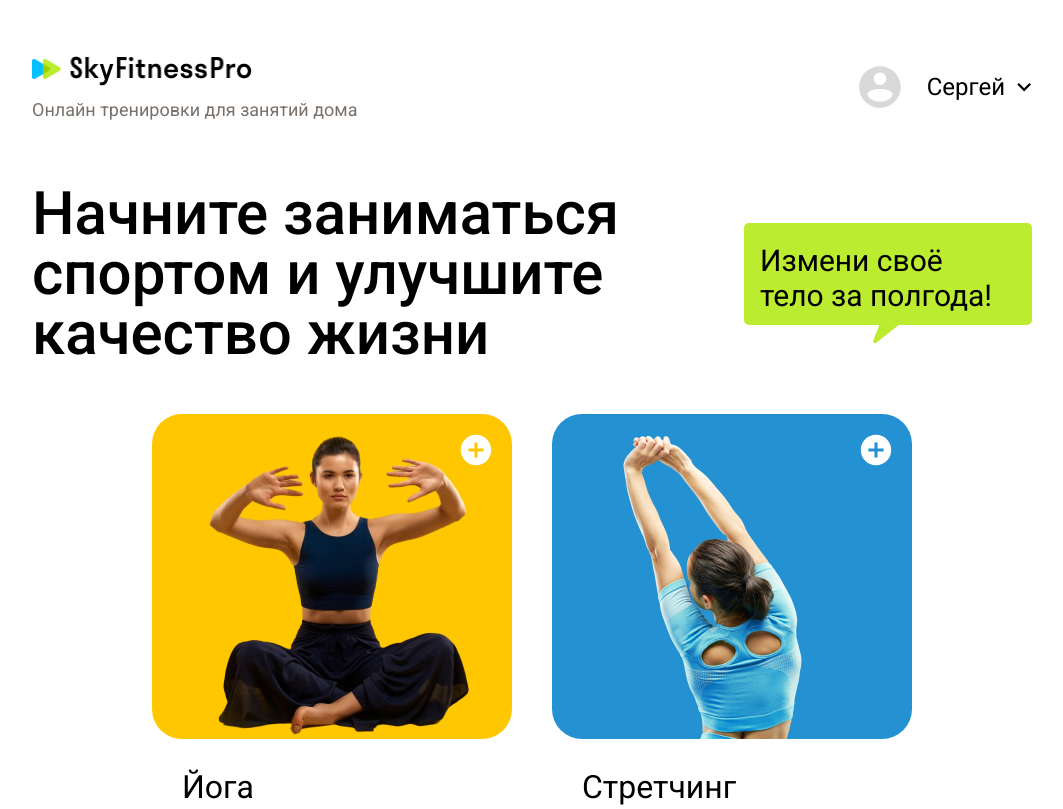
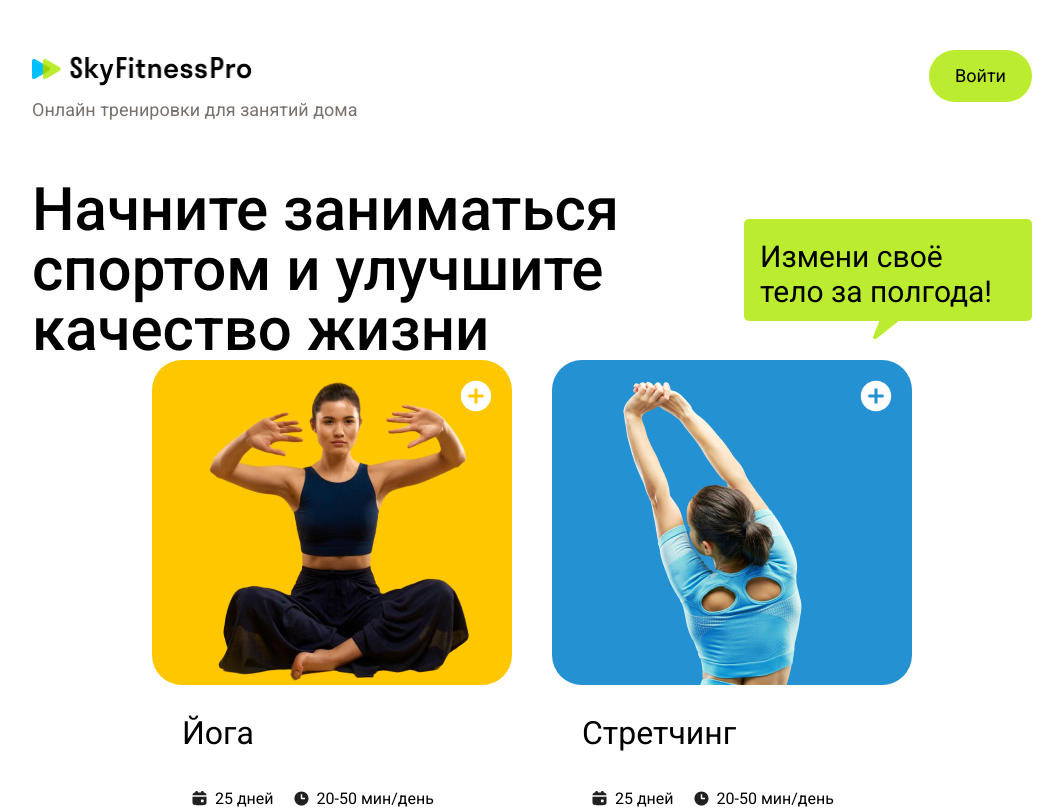
Before and after one commit to ruslankrivilin/SkyFitnessPro_TeamDev, a React (Vite) app: page / in a window 1280 px wide. Shown: the top 809 px of the page, without its empty margins (108-1171 px from the left). Built offline with nearby package versions, Linux system fonts and the light colour scheme.

Commit message:
css_UserModal

```diff
--- a/src/components/Common/Header/Header.tsx
+++ b/src/components/Common/Header/Header.tsx
@@ -22,7 +22,7 @@ export default function Header({ page }: HeaderType) {
     if (user) {
       setIsAuthorizated(true);
     } else {
-      setIsAuthorizated(true);
+      setIsAuthorizated(false);
     }
   }, [page]);
 
@@ -42,7 +42,7 @@ export default function Header({ page }: HeaderType) {
   }
 
   return (
-    <div className="flex justify-between py-[40px] md:pb-[60px] md:pt-[50px]">
+    <div className="flex justify-between relative  py-[40px] md:pb-[60px] md:pt-[50px]">
       <div className="flex flex-col ">
         <div className="flex w-[220px] h-[35px] md:mb-[15px]">
           <Link to={appRoutes.MAIN}>
@@ -66,7 +66,7 @@ export default function Header({ page }: HeaderType) {
           </svg>
 
           <div className="cursor-pointer pl-[10px] flex items-center md:m-0">
-            <div className="sm:hidden md:mr-[12px] md:text-2xl/[26px] md:block">Сергей</div>
+            <div className="hidden md:mr-[12px] md:text-2xl/[26px] ">Сергей</div>
             <svg className=" border-black border-solid  h-[4px] w-[15px] md:h-[15px] ">
               <use xlinkHref="./public/icons/sprite.svg#icon-user-arrow" />
             </svg>
--- a/src/components/Common/UserModal/UserModal.tsx
+++ b/src/components/Common/UserModal/UserModal.tsx
@@ -2,28 +2,33 @@ import { Link } from "react-router-dom";
 import { appRoutes } from "../../../lib/appRoutes";
 import { useUserData } from "../../../hooks/useUserData";
 
-
 type UserModalType = {
   setIsOpenedUserModal: (arg: boolean) => void;
-  setIsAuthorizated:(arg: boolean) => void;
+  setIsAuthorizated: (arg: boolean) => void;
 };
 
-export default function UserModal({ setIsOpenedUserModal, setIsAuthorizated }: UserModalType) {
+export default function UserModal({
+  setIsOpenedUserModal,
+  setIsAuthorizated,
+}: UserModalType) {
   const { logout } = useUserData();
   const handleLogout = () => {
     setIsOpenedUserModal(false);
-    setIsAuthorizated (false);
+    setIsAuthorizated(false);
     logout();
   };
 
   return (
-    <div className="rounded-blockRadius p-l absolute right-0 top-16 z-[9999] mr-[140px] mt-[74px] grid gap-[34px] bg-white text-center shadow-[0_4px_67px_-12px_rgba(0,0,0,0.13)]">
-      <div>
-        <div>Сергей</div>
-        <div>sergey.petrov96@mail.ru</div>
+    <div className="rounded-blockRadius p-l absolute right-0 top-16 z-[9999] mt-[74px] grid gap-[34px] bg-white text-center shadow-[0_4px_67px_-12px_rgba(0,0,0,0.13)]">
+      <div className="grid gap-2.5">
+        <div className=" text-lg/[19.8px] font-normal">Сергей</div>
+        <div className="text-lg/[19.8px] font-normal md:text-stone-500">
+          sergey.petrov96@mail.ru
         </div>
+      </div>
+      <div className="grid gap-2.5">
         <Link to={appRoutes.USER_PROFILE}>
-        <button className="h-[52px] w-[206px] rounded-buttonRadius bg-mainColor font-defaultFont font-normal hover:bg-mainHover">
+          <button className=" h-[52px] w-[206px] rounded-buttonRadius bg-mainColor font-defaultFont font-normal hover:bg-mainHover">
             Мой профиль
           </button>
         </Link>
@@ -36,5 +41,6 @@ export default function UserModal({ setIsOpenedUserModal, setIsAuthorizated }: U
           </button>
         </Link>
       </div>
+    </div>
   );
 }
--- a/src/pages/MainPage/MainPage.tsx
+++ b/src/pages/MainPage/MainPage.tsx
@@ -38,7 +38,7 @@ export default function MainPage() {
     <>
       <div className="">
         <Header page={page} />
-        <div className="flex items-center justify-between mb-[50px]">
+        <div className="flex items-center justify-between">
           <h1 className="inline-block text-left align-middle text-3xl/[35.2px] font-medium md:text-pretty md:text-6xl/[60px]">
             Начните заниматься спортом и улучшите качество жизни
           </h1>
```
Lines whose indentation alone changed are shown as unchanged.
